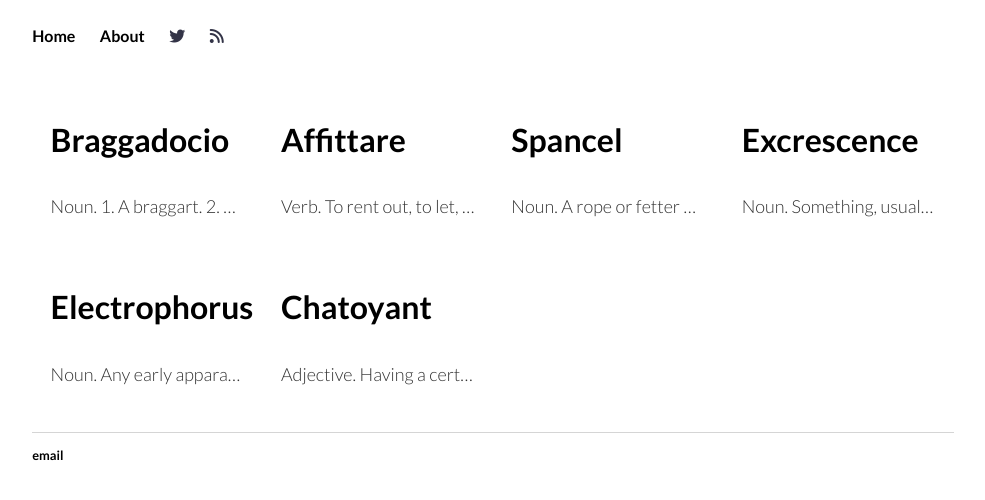
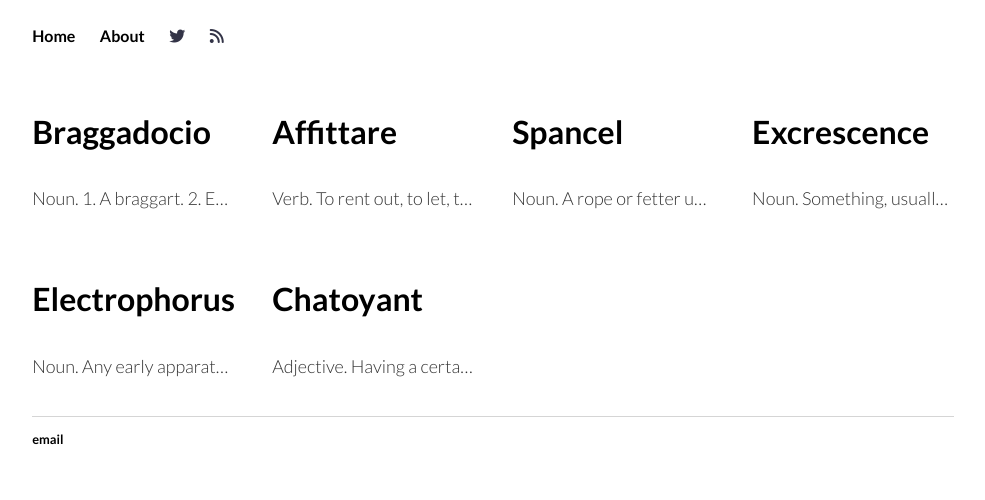
Before and after one commit to davidhowland/wickedcoolwords, a Jekyll site: the page built from index.html, in a window 1280 px wide. Shown: the top 500 px of the page, without its empty margins (147-1132 px from the left). Built offline with Jekyll 4.4.1, drawn with Linux system fonts in a browser that asks for light colours; nearby versions of some CDN libraries.

Commit message:
remove extra row and col divs to fix issue #19

```diff
--- a/_layouts/default.html
+++ b/_layouts/default.html
@@ -23,9 +23,7 @@
 					</div>
 				</div>
 					<div class="row">
-						<div class="col-12">
 						{{ content }}
-						</div>
 					</div>
 				<div class="row">
 					<div class="col-12">
--- a/index.html
+++ b/index.html
@@ -2,11 +2,9 @@
 layout: default
 title: Wicked Cool Words
 ---
-<div class="row">
   {% for post in site.posts %}
     <div class="col-3 makeEllipsis">
       <h2><a href="{{ post.url }}">{{ post.title }}</a></h2>
       {{ post.excerpt }}
     </div>
   {% endfor %}
-</div>
```
